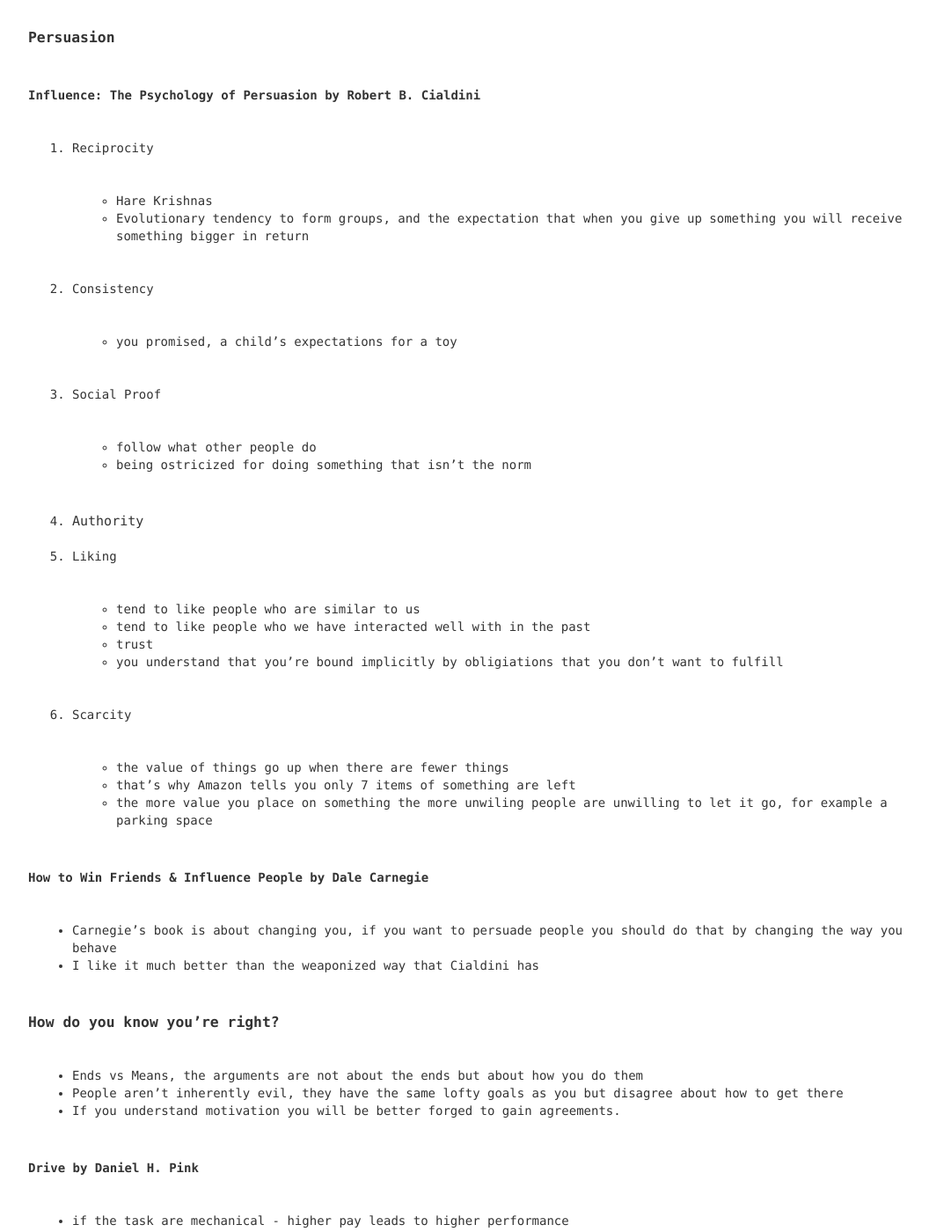
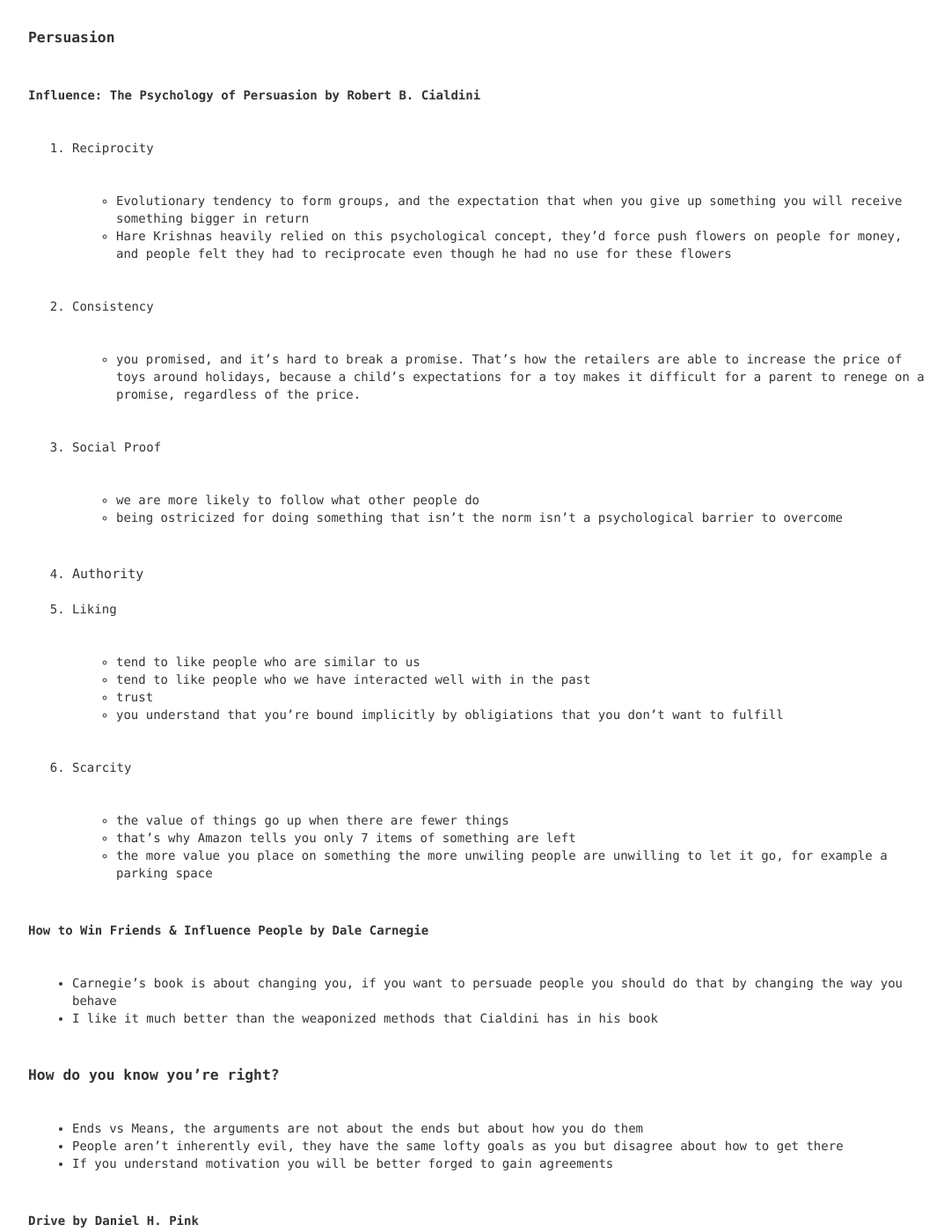
Before and after one commit to fengtingzhang/blog, a Jekyll site: the page built from _posts/2017-11-16-rubyconf-2017-day-three.md, in a window 1280 px wide and 1400 px high, scrolled down 720 px. Shown: the whole window at 88% size, without its empty margins (96-1177 px from the left). Built offline with Jekyll 4.4.1, drawn with Linux system fonts in a browser that asks for light colours.

Commit message:
Update 2017-11-16-rubyconf-2017-day-three.md

```diff
--- a/_posts/2017-11-16-rubyconf-2017-day-three.md
+++ b/_posts/2017-11-16-rubyconf-2017-day-three.md
@@ -29,15 +29,15 @@
 ### Persuasion
 #### Influence: The Psychology of Persuasion by Robert B. Cialdini
 1. Reciprocity
-  * Hare Krishnas
   * Evolutionary tendency to form groups, and the expectation that when you give up something you will receive something bigger in return
+  * Hare Krishnas heavily relied on this psychological concept, they'd force push flowers on people for money, and people felt they had to reciprocate even though he had no use for these flowers
 
 2. Consistency
-  * you promised, a child's expectations for a toy
+  * you promised, and it's hard to break a promise. That's how the retailers are able to increase the price of toys around holidays, because a child's expectations for a toy makes it difficult for a parent to renege on a promise, regardless of the price.
 
 3. Social Proof
-  * follow what other people do
-  * being ostricized for doing something that isn't the norm
+  * we are more likely to follow what other people do
+  * being ostricized for doing something that isn't the norm isn't a psychological barrier to overcome
 
 4. Authority
 
@@ -54,12 +54,12 @@
 
 #### How to Win Friends & Influence People by Dale Carnegie
 * Carnegie's book is about changing you, if you want to persuade people you should do that by changing the way you behave
-* I like it much better than the weaponized way that Cialdini has
+* I like it much better than the weaponized methods that Cialdini has in his book
 
 ### How do you know you're right?
 * Ends vs Means, the arguments are not about the ends but about how you do them
 * People aren't inherently evil, they have the same lofty goals as you but disagree about how to get there
-* If you understand motivation you will be better forged to gain agreements.
+* If you understand motivation you will be better forged to gain agreements
 
 #### Drive by Daniel H. Pink
 * if the task are mechanical - higher pay leads to higher performance
```
